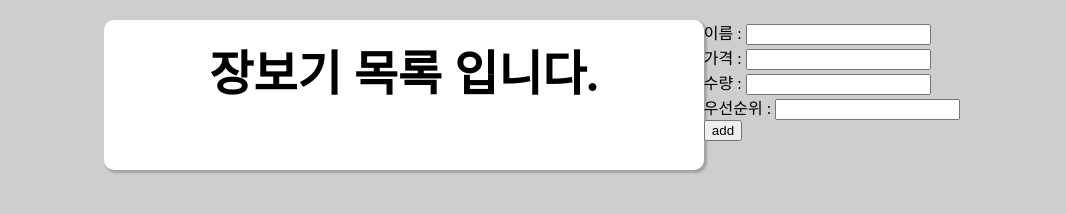
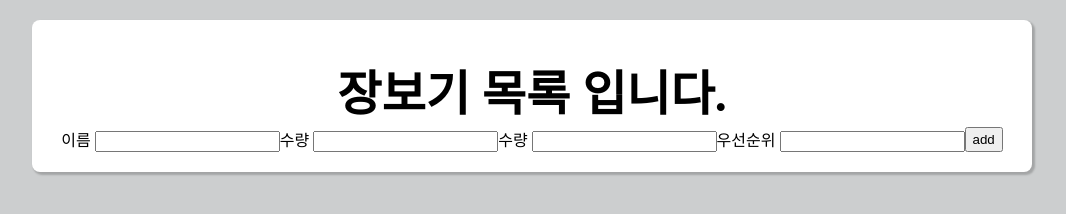
Before and after one commit to kqjatjr/shoppingCart, a website: page public/index.html in a window 1280 px wide. Shown: the whole page, without its empty margins (108-1174 px from the left). Drawn offline with Linux system fonts and the light colour scheme.

Commit message:
클래스명 수정 및 라벨태그 추가

```diff
--- a/public/css/shoppingCss.css
+++ b/public/css/shoppingCss.css
@@ -1,22 +1,32 @@
-.bodystyle {
+body {
   background-color: #cccecf;
+}
+.container {
   display: flex;
+  flex-direction: column;
   justify-content: center;
-
-  margin: 20px;
+  align-items: center;
+  width: 1000px;
+  box-sizing: border-box;
+  margin: 20px auto 0 auto;
+  padding: 20px;
+  background-color: white;
+  border-radius: 8px;
+  box-shadow: 2px 2px 2px 1px rgba(0, 0, 0, 0.2);
 }
-.startcontainer {
-  display: flex;
-  width: 600px;
-  height: 150px;
-  justify-content: center;
-  background-color: rgb(255, 255, 255);
-  border: none;
-  box-shadow: 2px 2px 2px 1px rgba(0, 0, 0, 0.2);
-  border-radius: 10px;
-}
-.startcontainer .titlestyle {
+.container .title {
+  display: block;
   margin-top: 15px;
   font-size: 48px;
+}
+.container .container_inputbox {
+  display: flex;
+  justify-content: space-between;
+  margin-top: 2px;
+}
+
+.container .container_inputbox .inputbox_inputitem {
+  margin-left: 10px;
+  border: none;
   border-bottom: 1px;
 }
--- a/public/index.html
+++ b/public/index.html
@@ -5,16 +5,18 @@
     <title>장보기 목록</title>
     <link rel="stylesheet" type="text/css" href="./css/shoppingCss.css" />
   </head>
-  <body class="bodystyle">
-    <div class="startcontainer">
-      <div class="titlestyle"><strong>장보기 목록 입니다.</strong></div>
-    </div>
-    <div>
-      <div>이름 : <input type="text" /></div>
-      <div>가격 : <input type="text" /></div>
-      <div>수량 : <input type="text" /></div>
-      <div>우선순위 : <input type="number" /></div>
-      <div><button>add</button></div>
+  <body>
+    <div class="container">
+      <div class="title">
+        <strong>장보기 목록 입니다.</strong>
+      </div>
+      <div class="container_inputbox">
+        <label>이름 <input type="text" /></label>
+        <label>수량 <input type="text" /></label>
+        <label>수량 <input type="number" /></label>
+        <label>우선순위 <input type="number" /></label>
+        <button>add</button>
+      </div>
     </div>
     <script></script>
   </body>
```
